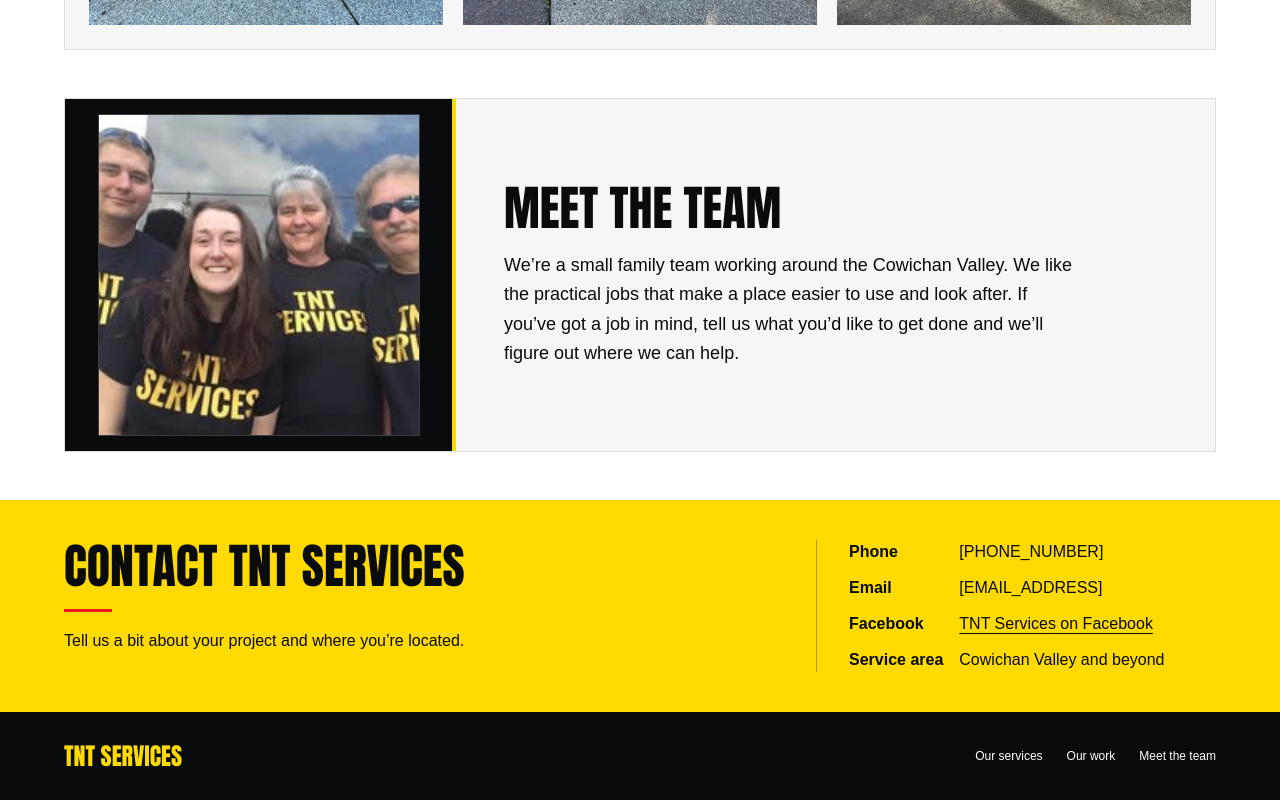
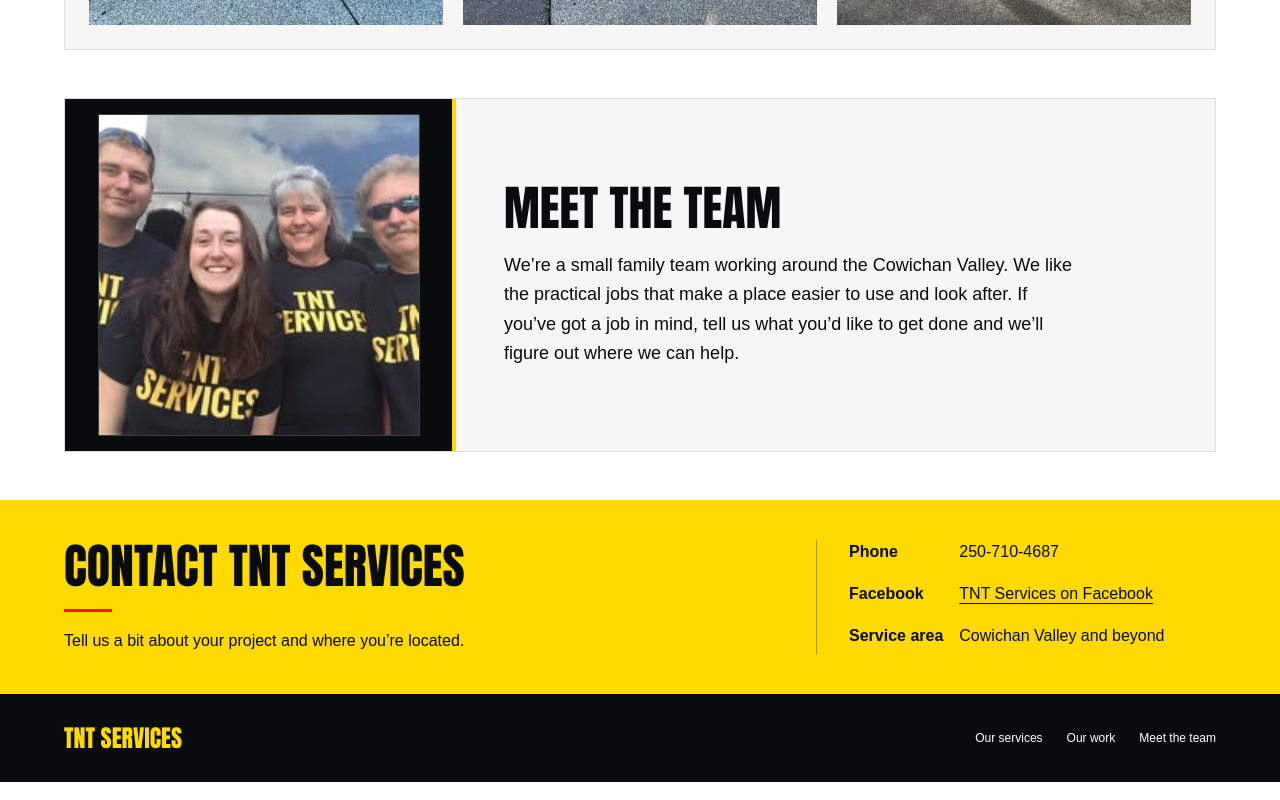
Before and after one commit to avpcan/TNT-Services, a Next.js app: page / in a window 1280 px wide. Shown: the part 2339-3139 px from the top of the page. Built offline with nearby package versions, Linux system fonts and the light colour scheme.

Commit message:
Updated contact info

```diff
--- a/src/components/contact-section.tsx
+++ b/src/components/contact-section.tsx
@@ -11,8 +11,6 @@ export default function ContactSection() {
         <dl className="grid grid-cols-[auto_1fr] gap-x-4 gap-y-3 lg:border-l lg:border-black/30 lg:pl-8">
           <dt className="font-bold">Phone</dt>
           <dd className="wrap-anywhere">{business.phone}</dd>
-          <dt className="font-bold">Email</dt>
-          <dd className="wrap-anywhere">{business.email}</dd>
           <dt className="font-bold">Facebook</dt>
           <dd><a className="underline underline-offset-4 hover:decoration-2" href={business.facebookUrl}>{business.name} on Facebook</a></dd>
           <dt className="font-bold">Service area</dt>
--- a/src/content/business.ts
+++ b/src/content/business.ts
@@ -2,8 +2,7 @@ export const business = {
   name: "TNT Services",
   serviceArea: "the Cowichan Valley",
   contactServiceArea: "Cowichan Valley and beyond",
-  phone: "[PHONE_NUMBER]",
-  email: "[EMAIL_ADDRESS]",
+  phone: "250-710-4687",
   facebookUrl: "https://www.facebook.com/share/14wCQAH8v3i/",
   teamIntroduction: "We’re a small family team working around the Cowichan Valley. We like the practical jobs that make a place easier to use and look after. If you’ve got a job in mind, tell us what you’d like to get done and we’ll figure out where we can help.",
 };
```
Also changed, not shown: 1 other file (tests, documents, lock files or other folders).
